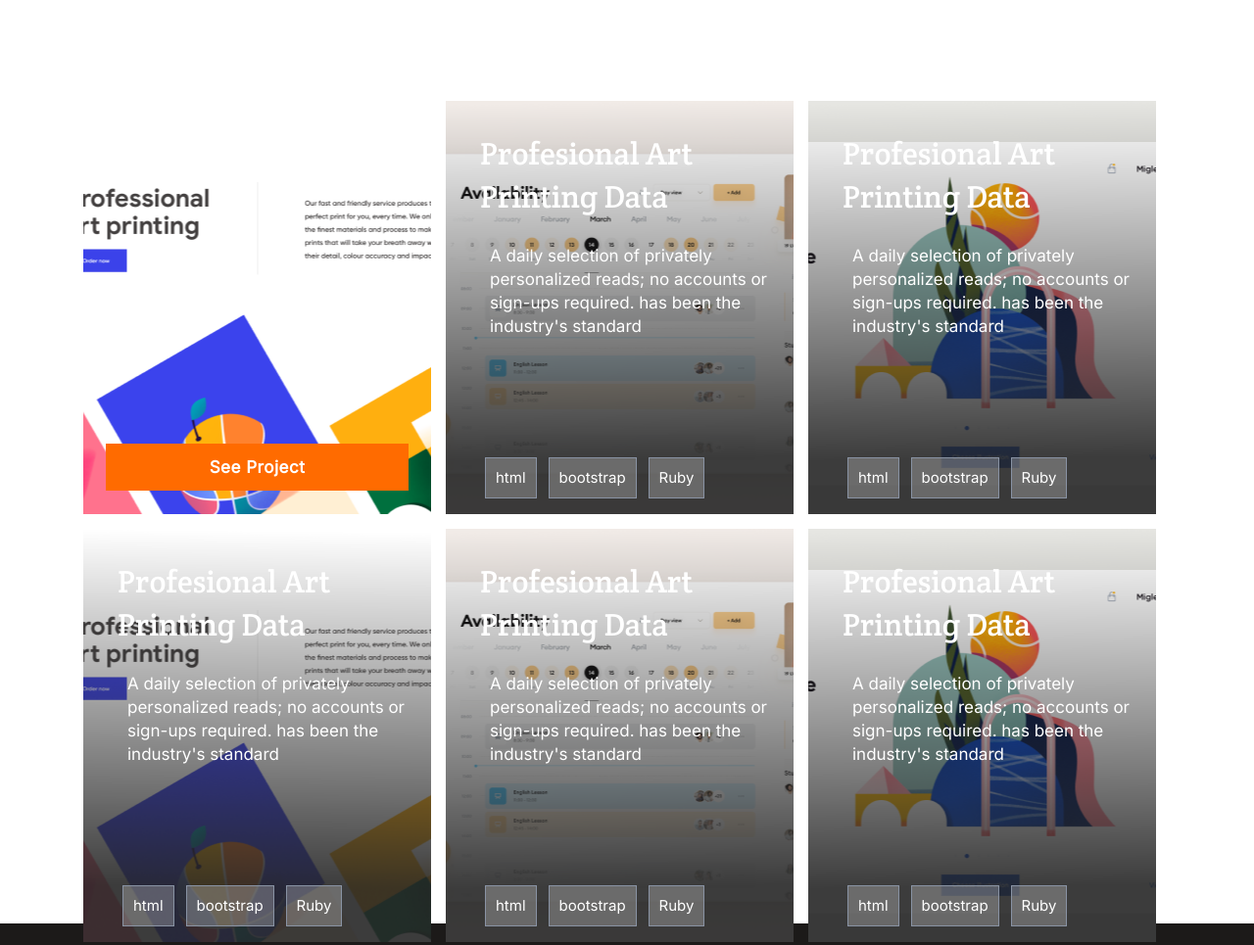
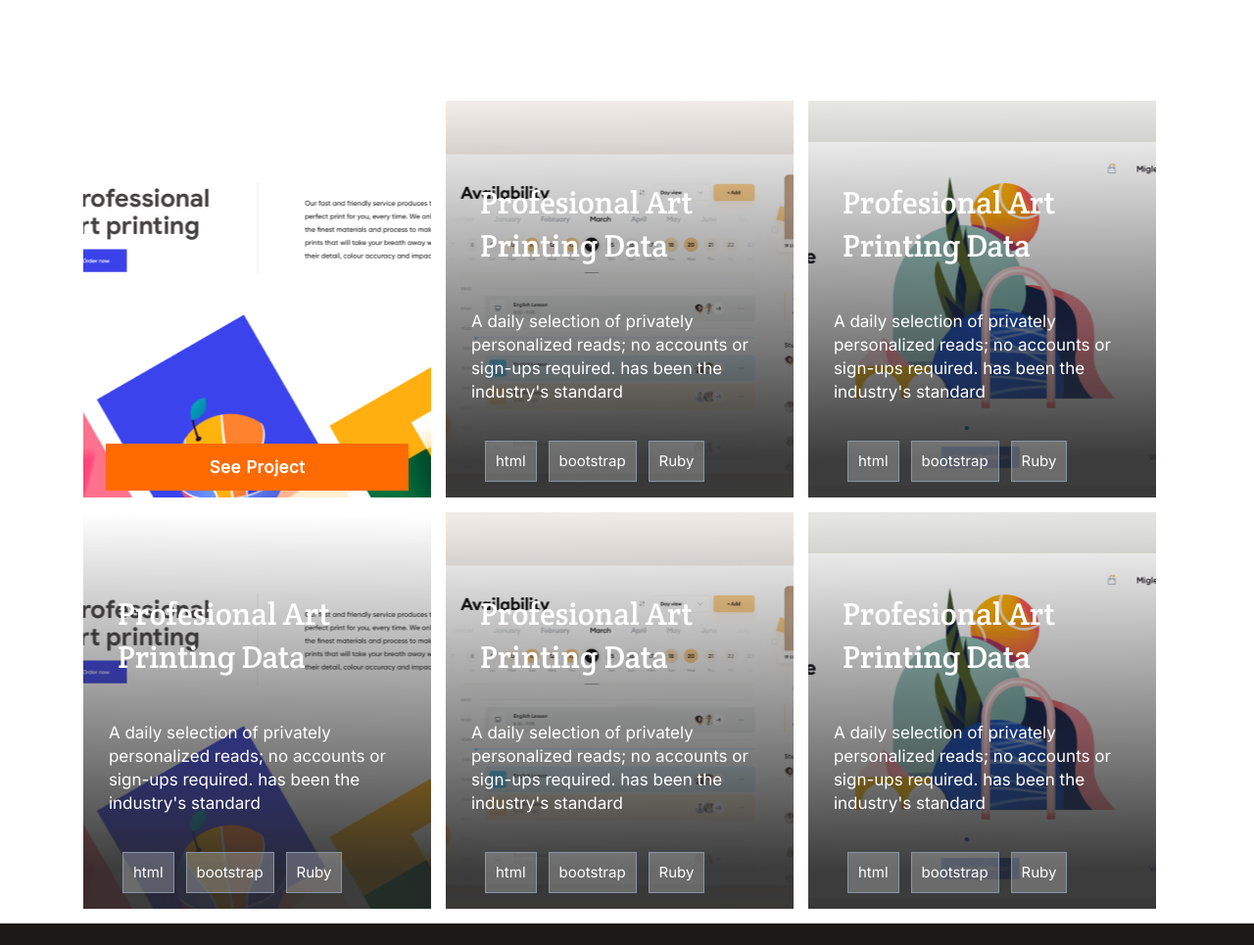
Before and after one commit to abreham1222/My-portfolio, a website: page index.html in a window 1280 px wide. Shown: the part 1367-2332 px from the top of the page at 98% size. Drawn offline with Linux system fonts and the light colour scheme.

Commit message:
added new styles

```diff
--- a/style.css
+++ b/style.css
@@ -573,6 +573,14 @@ textarea {
 
   /* pppp---------------------------------------------------------------------_ */
 
+  .pro-art {
+    display: flex;
+    flex-direction: column;
+    justify-content: center;
+    margin-top: 50px;
+    align-items: center;
+  }
+
   .art-print {
     font-family: 'Crete Round', sans-serif;
     font-style: normal;
@@ -587,13 +595,12 @@ textarea {
     font-weight: 400;
     font-size: 17px;
     line-height: 24px;
-    width: 90%;
+    width: 85%;
   }
 
   .pro-tag {
     display: flex;
     flex-direction: row;
-    margin-top: 100px;
     gap: 12px;
   }
 
```
